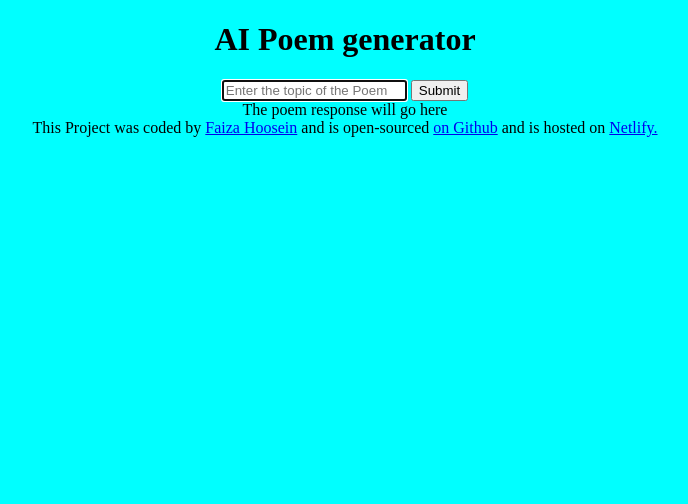
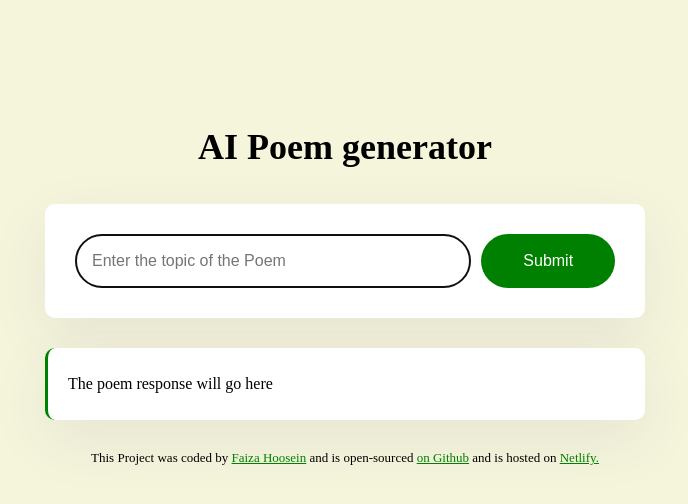
Before and after one commit to Faiza-h/poem-generator, a plain HTML site: page index.html in a window 1280 px wide. Shown: the whole page, without its empty margins (295-983 px from the left). Drawn offline with Linux system fonts and the light colour scheme.

Commit message:
Added classes and styled them

```diff
--- a/index.html
+++ b/index.html
@@ -7,6 +7,7 @@
     <title>AI Poems</title>
   </head>
   <body>
+    <div class="container">
       <header>
         <h1>AI Poem generator</h1>
       </header>
@@ -19,11 +20,12 @@
             autofocus
             required
             autocomplete="off"
+            class="instructions"
           />
-        <input type="submit" />
+          <input type="submit" class="submit-button" />
         </form>
       </main>
-    <div>The poem response will go here</div>
+      <div class="poem">The poem response will go here</div>
 
       <footer>
         This Project was coded by
@@ -37,6 +39,7 @@
           >Netlify.</a
         >
       </footer>
+    </div>
 
     <script src="src/index.js"></script>
   </body>
--- a/src/styles.css
+++ b/src/styles.css
@@ -1,4 +1,69 @@
 body {
-  background-color: aqua;
+  background-color: beige;
+  font-family: "Times New Roman", Times, serif;
+}
+
+a {
+  color: green;
+}
+
+.container {
+  margin: 120px auto;
+  max-width: 600px;
+}
+
+header {
+  margin-bottom: 30px;
+}
+
+h1 {
   text-align: center;
+  font-weight: 800;
+  font-size: 36px;
+  line-height: 1.5;
 }
+
+form {
+  padding: 30px;
+  background-color: white;
+  box-shadow: 0px 20px 60px rgba(65, 50, 100, 0.08);
+  border-radius: 10px;
+  display: flex;
+  margin-bottom: 30px;
+}
+
+.instructions {
+  padding: 16px;
+  border: 1px solid rgba(39, 33, 66, 0.5);
+  width: 80%;
+  font-size: 16px;
+  border-radius: 50px;
+  line-height: 20px;
+}
+
+.submit-button {
+  margin-left: 10px;
+  background: green;
+  color: white;
+  border: none;
+  width: 150px;
+  font-size: 16px;
+  border-radius: 50px;
+  padding: 14px 24px;
+}
+
+.poem {
+  font-size: 16px;
+  background-color: #fff;
+  padding: 20px;
+  line-height: 2;
+  border-left: 3px solid green;
+  box-shadow: 0px 20px 60px rgba(65, 50, 100, 0.08);
+  border-radius: 10px;
+}
+
+footer {
+  text-align: center;
+  font-size: 13px;
+  margin-top: 30px;
+}
```
Lines whose indentation alone changed are shown as unchanged.
